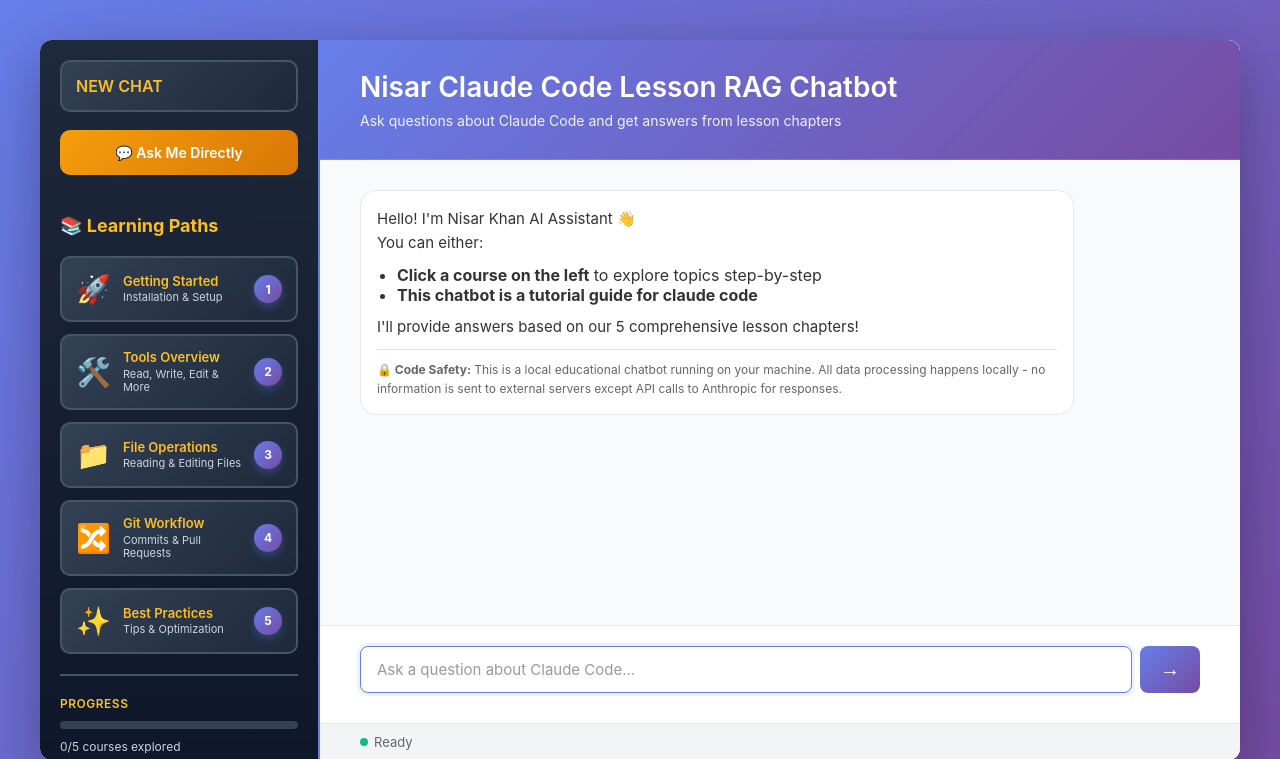
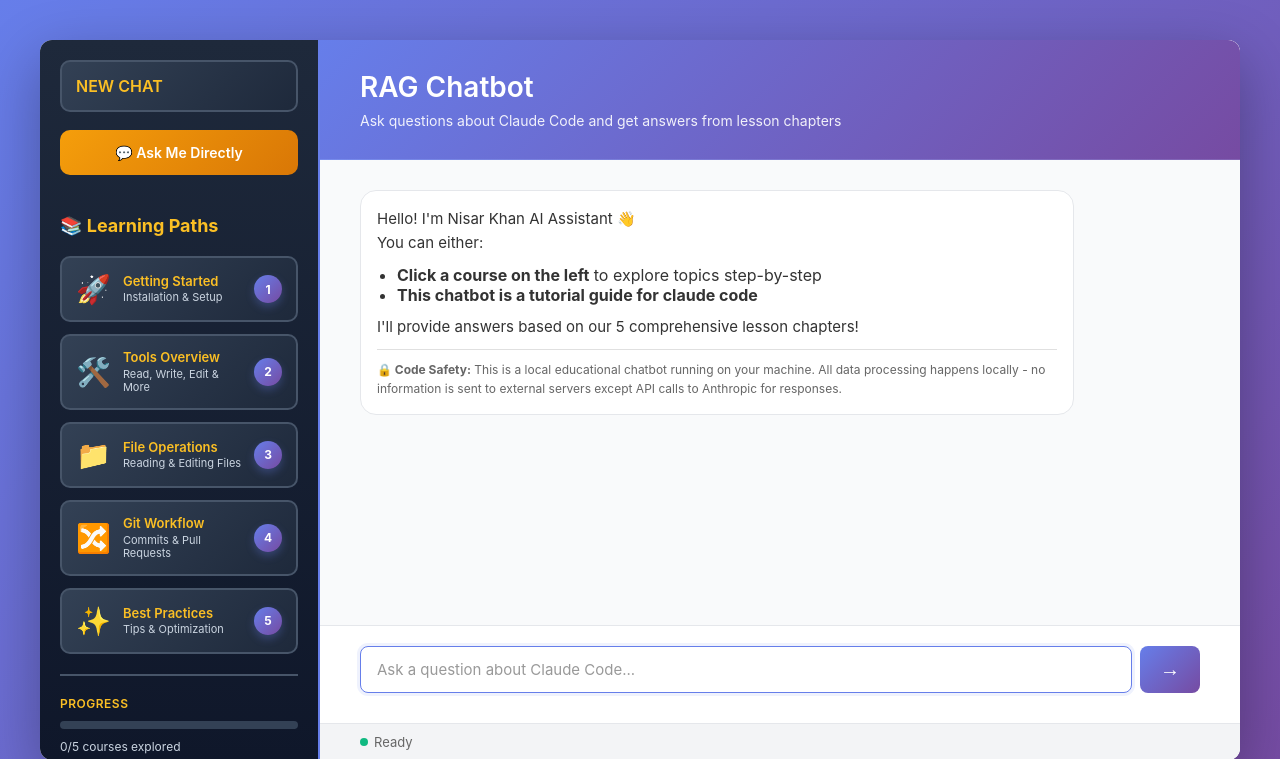
Before and after one commit to nisar1976/end_to_end_RAG_Chatbot, a FastAPI app: page / in a window 1280 px wide. Shown: the top 759 px of the page. Run offline with FastAPI, Linux system fonts and the light colour scheme.

Commit message:
Add RAG Chatbot interface screenshot to documentation
- Add professional screenshot (rag-chatbot-interface.png) showcasing the UI
- Include screenshot in README.md with description
- Include screenshot in PROJECT.md in Key Features section
- Update page title from 'Claude Code RAG Chatbot' to 'RAG Chatbot'
- Improves project visibility and portfolio presentation

Co-Authored-By: Claude Haiku 4.5 <noreply@anthropic.com>

```diff
--- a/templates/index.html
+++ b/templates/index.html
@@ -3,7 +3,7 @@
 <head>
     <meta charset="UTF-8">
     <meta name="viewport" content="width=device-width, initial-scale=1.0">
-    <title>Nisar Claude Code Lesson RAG Chatbot</title>
+    <title>RAG Chatbot</title>
     <link rel="stylesheet" href="/static/style.css">
 </head>
 <body>
@@ -90,7 +90,7 @@
             <!-- Header -->
             <div class="header">
                 <div class="header-content">
-                    <h1>Nisar Claude Code Lesson RAG Chatbot</h1>
+                    <h1>RAG Chatbot</h1>
                     <p id="courseSubtitle">Ask questions about Claude Code and get answers from lesson chapters</p>
                 </div>
             </div>
```
Also changed, not shown: PROJECT.md (+6 -0 lines), README.md, rag-chatbot-interface.png (added).
